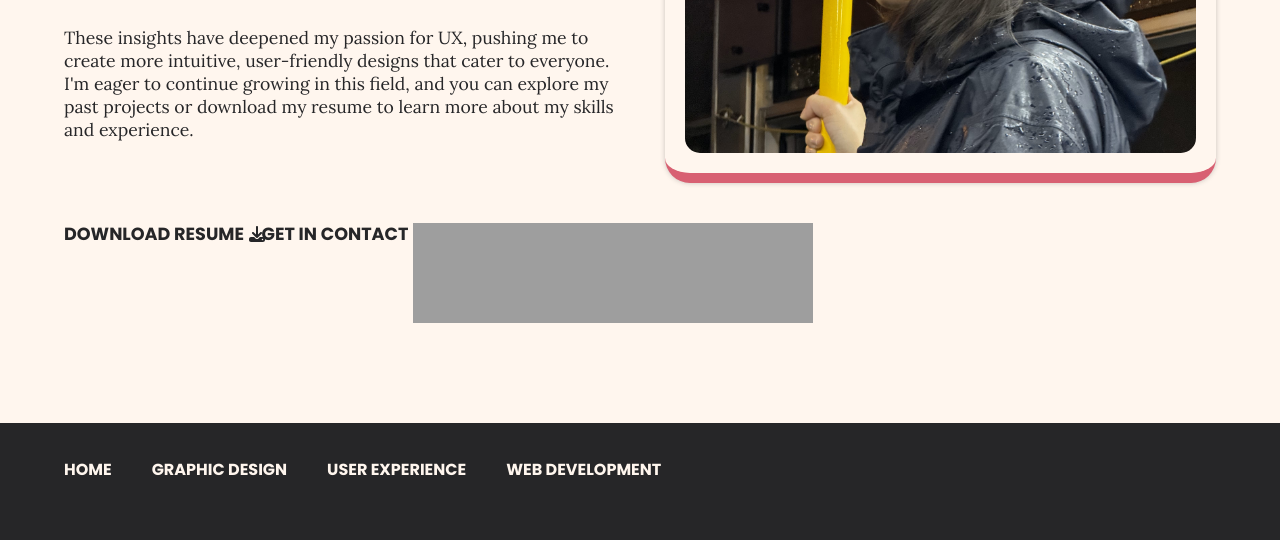
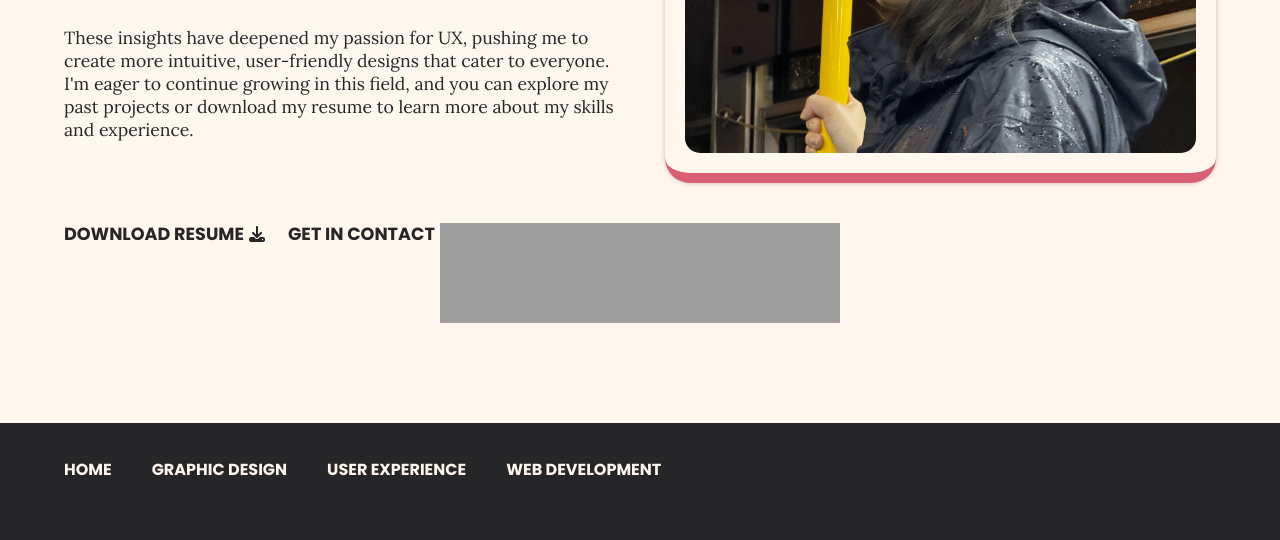
Before and after one commit to ClarissaCD/clarissacd.github.io, a PHP site: page / in a window 1280 px wide. Shown: the part 517-1057 px from the top of the page. Run offline with PHP 8.4, Linux system fonts and the light colour scheme; grey boxes are pictures that could not be loaded.

Commit message:
Update main.css

```diff
--- a/css/main.css
+++ b/css/main.css
@@ -47,7 +47,7 @@ h3{ font-family: "Poppins", sans-serif; font-size: 2em;}
 h4{  font-family: "Poppins", sans-serif; font-size: 1.1em;}
 li{   font-family: "Lora", serif; font-size: 1em; margin-bottom: 1.5em;}
 p{  font-family: "Lora", serif; font-size: 1.1em; margin-bottom: 1.5em;  }
-p.button{position: relative;  margin-top: 3em; margin-right: 1em;}
+p.button{position: relative;  margin-top: 3em; margin-right: 2.5em;}
 p.button a{  font-weight: 700; text-transform: uppercase; position: relative; }
 p.download a:after{ content: url(../images/download-solid.svg);  position: absolute; display: inline-block; width: 16px;
   height: auto;  margin-left: 5px;  margin-top: 2px;   transition: ease-in-out all 0.3s;}
```
